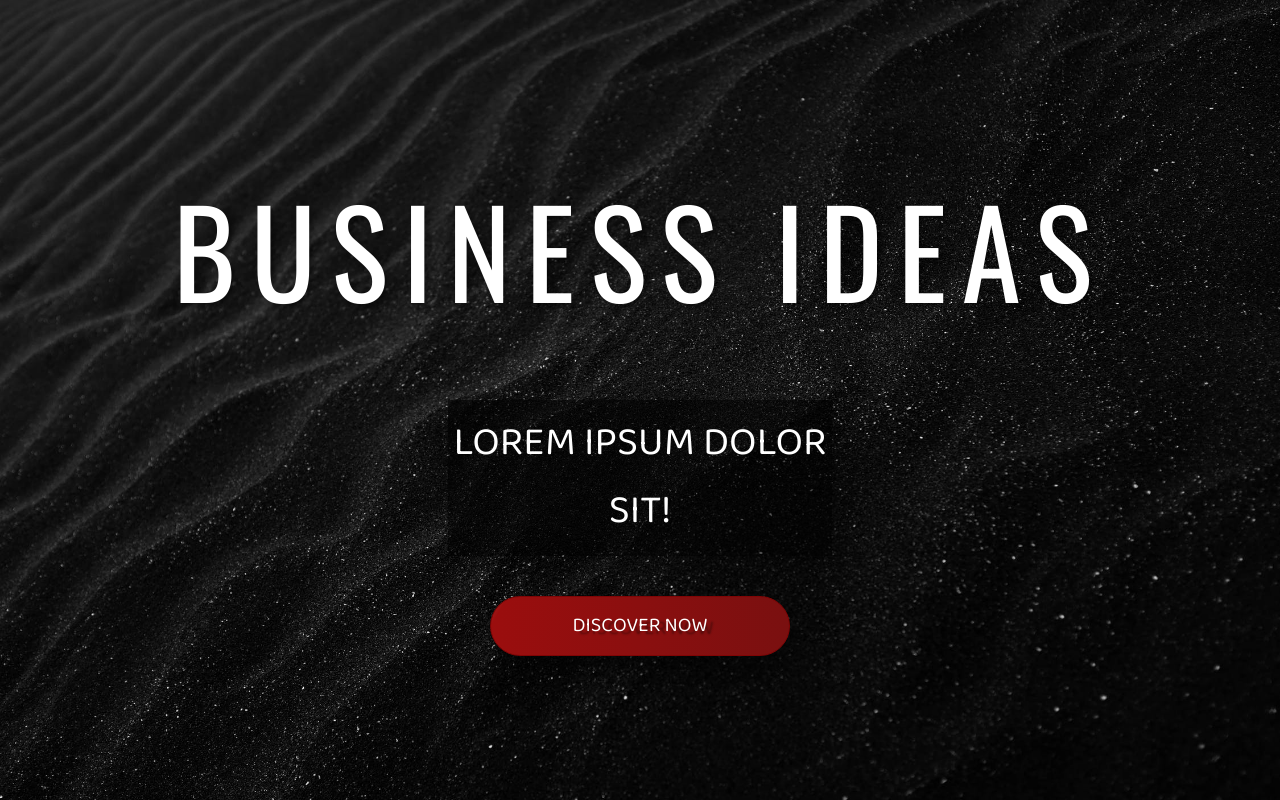
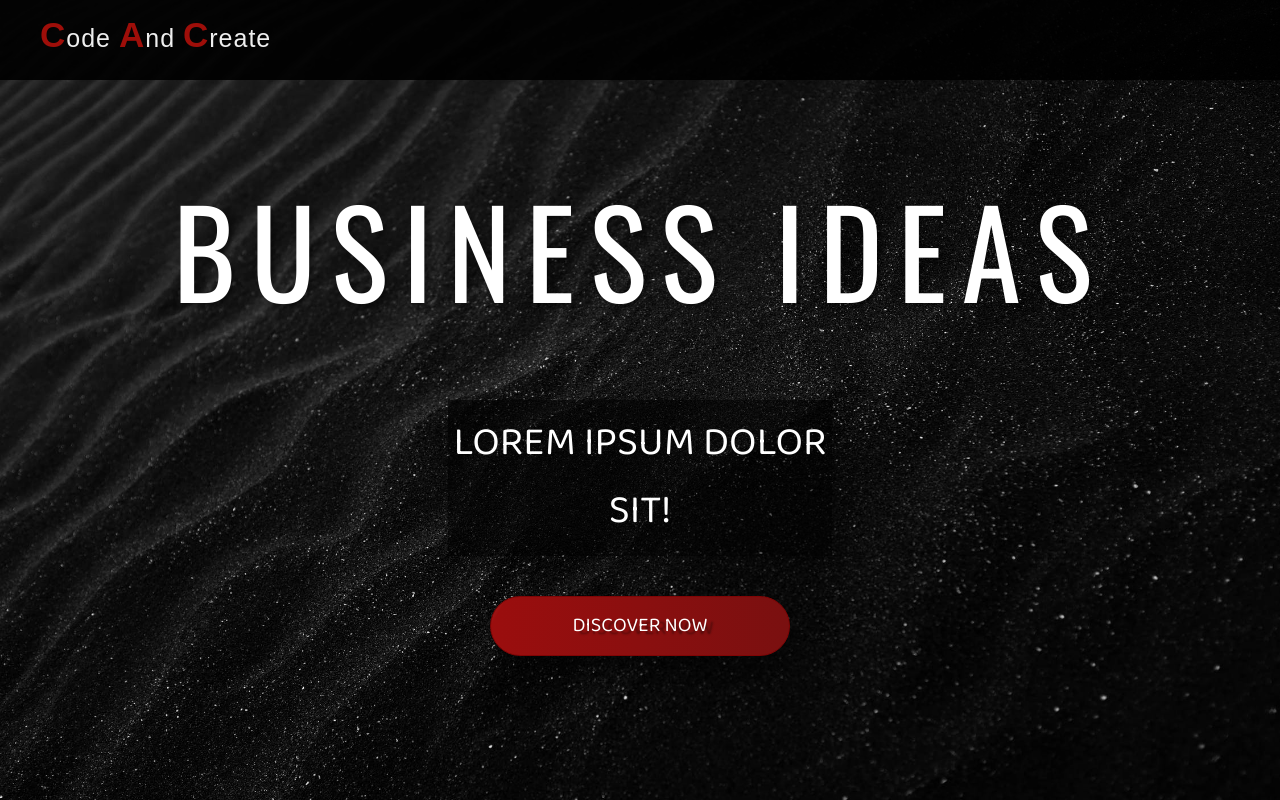
Before and after one commit to BlackCat13656/Business-Agency-Website, a plain HTML site: page index.html in a window 1280 px wide. Drawn offline with nearby package versions, Linux system fonts and the light colour scheme; a web font is replaced by a local one.

Commit message:
Creation and customization of navigation bar

```diff
--- a/index.html
+++ b/index.html
@@ -17,6 +17,34 @@
     <title>Business Agency</title>
   </head>
   <body>
+
+<!-- Navbar -->
+ <nav class="navbar">
+  <div class="logo">
+    <a href="#">
+      <span>C</span>ode
+      <span>A</span>nd
+      <span>C</span>reate
+    </a>
+  </div>
+  <div class="nav-list">
+    <a href="#" class="nav-link">Home</a>
+    <a href="#" class="nav-link">About </a>
+    <a href="#" class="nav-link">Pricing</a>
+    <a href="#" class="nav-link">Blog</a>
+    <a href="#" class="nav-link">Contact</a>
+  </div>
+ </nav>
+<!-- End of Navbar -->
+
+<!--Menu-->
+<div class="menu">
+  <div class="line line-1"></div>
+  <div class="line line-2"></div>
+  <div class="line line-3"></div>
+</div>
+<!--End of Menu-->
+
     <div class="container">
       <!--Section 1-->
       <section class="section-1">
--- a/style.css
+++ b/style.css
@@ -1,3 +1,5 @@
+@import url('https://fonts.cdnfonts.com/css/made-soulmaze');
+
 /*Common Styles*/
 
 * {
@@ -14,6 +16,43 @@ html {
   font-size: 62.5%;
 }
 /*End Common Styles*/
+
+/*Navbar*/
+.navbar {
+  width: 100%;
+  height: 8rem;
+  background-color: rgba(0, 0, 0, 0.9);
+  position: fixed;
+  top: 0;
+  z-index:10;
+  padding: 3rem;
+}
+
+.logo {
+  position: absolute;
+  top: 1.5rem;
+  left: 4rem;
+}
+
+.logo a {
+  font-family: "MADE Soulmaze", sans-serif ;
+  font-size: 2.5rem;
+  color: #eee;
+  letter-spacing: .1rem;
+}
+
+.logo span {
+  font-family: "MADE Soulmaze", sans-serif;
+  font-size: 3.5rem;
+  font-weight: bold;
+  color: #9e0e09;
+}
+
+.nav-list {
+display: none;
+}
+
+/*End of Navbar*/
 
 /* Section-1 */
 
```
